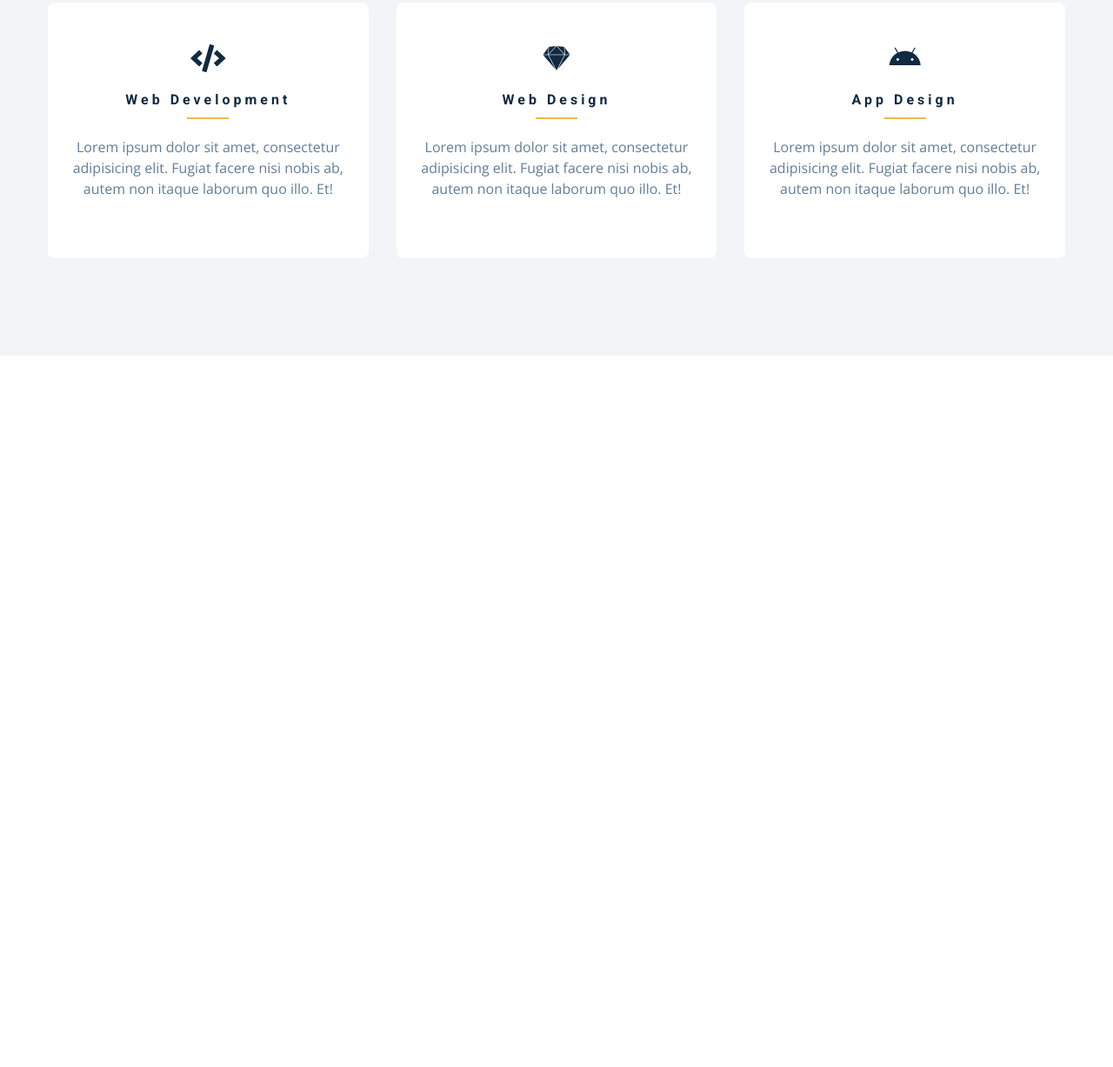
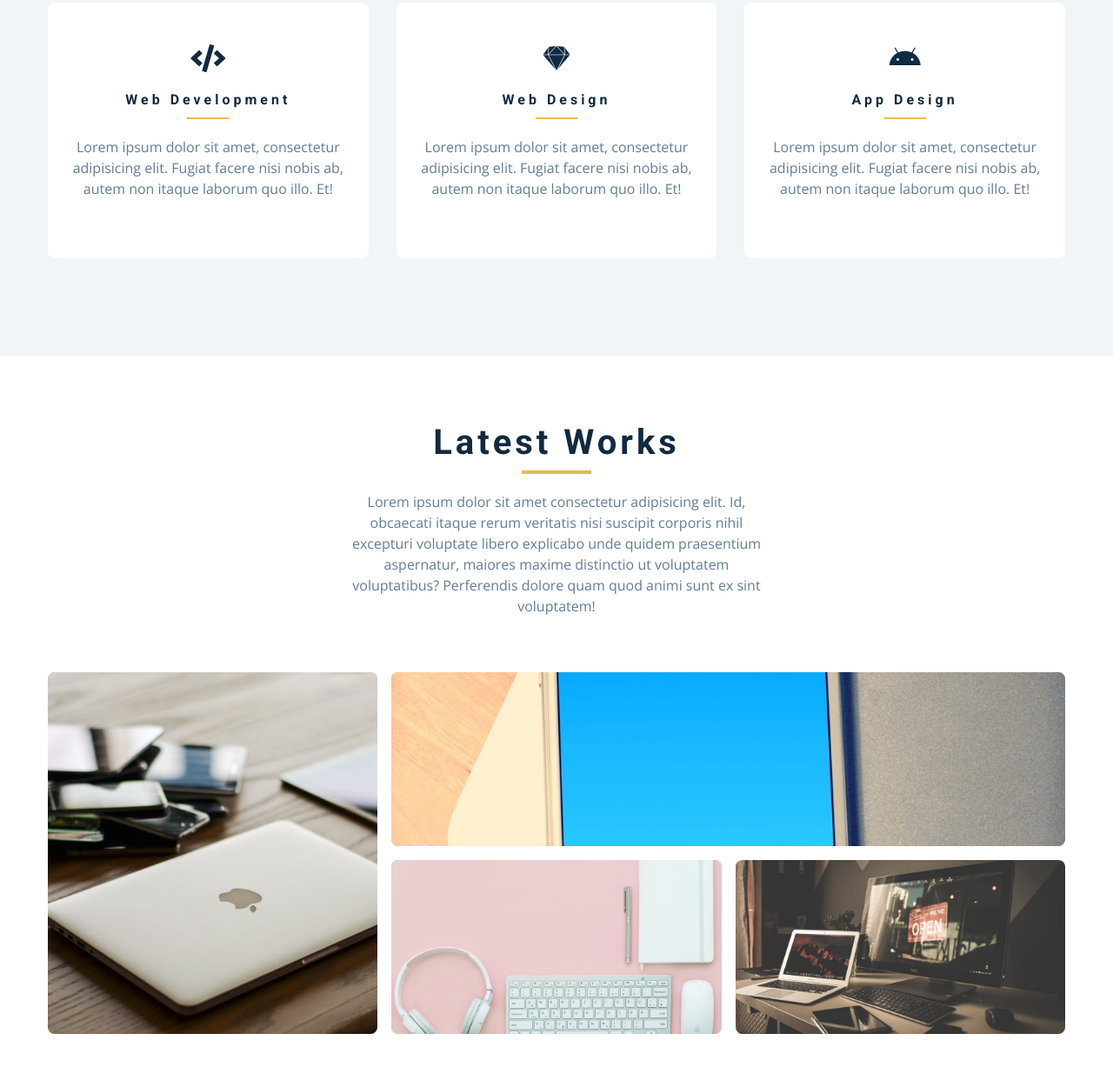
Before and after one commit to seaofcode/PortfolioGrid, a plain HTML site: page index.html in a window 1280 px wide. Shown: the part 1637-2864 px from the top of the page at 87% size. Before the commit the page ends 2046 px from the top, so only its background shows below. Drawn offline with nearby package versions, Linux system fonts and the light colour scheme.

Commit message:
Project Page
Grid Areas and Scaling border effects on items

```diff
--- a/css/styles.css
+++ b/css/styles.css
@@ -470,7 +470,99 @@ Services
 Projects
 ===============
 */
-
+.projects-text {
+  width: 85%;
+  max-width: 30rem;
+  margin: 0 auto;
+}
+.project {
+  position: relative;
+  background: var(--clr-primary-5);
+  border-radius: var(--radius);
+  margin-bottom: 2rem;
+}
+.project-info {
+  text-align: center;
+  color: var(--clr-white);
+  position: absolute;
+  top: 50%;
+  left: 50%;
+  transform: translate(-50%, -50%);
+  transition: var(--transition);
+  opacity: 0;
+}
+.project-info p {
+  text-transform: capitalize;
+  color: var(--clr-white);
+}
+.project:hover .project-info{
+  opacity: 1;
+}
+.project-img {
+  transition: var(--transition);
+  border-radius: var(--radius);
+  height: 15rem;
+  object-fit: cover;
+}
+.project:hover .project-img {
+  opacity: 0.1;
+}
+.project::after {
+  content: "";
+  position: absolute;
+  top: 0;
+  left: 0;
+  width: 100%;
+  height: 100%;
+  border: 0.25rem solid var(--clr-white);
+  border-radius: var(--radius);
+  transition: var(--transition);
+  opacity: 0;
+}
+.project:hover::after {
+  opacity: 1;
+  transform: scale(0.8);
+}
+@media screen and (min-width:676px) {
+  .projects-center {
+    display: grid;
+    grid-template-columns: 1fr 1fr;
+    column-gap: 2rem;
+  }
+}
+@media screen and (min-width:925px) {
+  .projects-center {
+    grid-template-columns: 1fr 1fr 1fr;
+  }
+}
+@media screen and (min-width:1170px) {
+  .projects-center {
+    grid-template-rows: 200px 200px;
+    gap: 1rem;
+    grid-template-areas:
+    "a b b"
+    "a c d"
+    ;
+  }
+  .project-img {
+    height: 100%;
+  }
+  .project {
+    height: 100%;
+  }
+  .project-1 {
+    grid-area: a;
+  }
+  .project-2 {
+    grid-area: b;
+  }
+  .project-3 {
+    grid-area: c;
+  }
+  .project-4 {
+    grid-area: d;
+  }
+}
 /*
 ===============
 Connect
--- a/index.html
+++ b/index.html
@@ -211,7 +211,60 @@
     </section>
     <!-- end of services -->
     <!-- projects -->
-
+    <section class="section projects">
+      <!-- section title -->
+      <div class="section-title">
+        <h2>Latest Works</h2>
+        <div class="underline"></div>
+        <p class="projects-text">
+          Lorem ipsum dolor sit amet consectetur adipisicing elit. Id, obcaecati itaque rerum veritatis nisi suscipit corporis nihil excepturi voluptate libero explicabo unde quidem praesentium aspernatur, maiores maxime distinctio ut voluptatem voluptatibus? Perferendis dolore quam quod animi sunt ex sint voluptatem!
+        </p>
+      </div>
+      <!-- end section title -->
+      <div class="section-center projects-center">
+        <!-- single project -->
+        <a href="projects.html" class="project-1">
+          <article class="project">
+            <img src="./images/project-1.jpeg" alt="project 1" class="project-img">
+            <div class="project-info">
+              <h4>project title</h4>
+              <p>client name</p>
+            </div>
+          </article>
+        </a>
+        <!-- end of single project -->
+        <a href="projects.html" class="project-2">
+          <article class="project">
+            <img src="./images/project-2.jpeg" alt="project 1" class="project-img">
+            <div class="project-info">
+              <h4>project title</h4>
+              <p>client name</p>
+            </div>
+          </article>
+        </a>
+        <!-- end of single project -->
+        <a href="projects.html" class="project-3">
+          <article class="project">
+            <img src="./images/project-3.jpeg" alt="project 1" class="project-img">
+            <div class="project-info">
+              <h4>project title</h4>
+              <p>client name</p>
+            </div>
+          </article>
+        </a>
+        <!-- end of single project -->
+        <a href="projects.html" class="project-4">
+          <article class="project">
+            <img src="./images/project-4.jpeg" alt="project 1" class="project-img">
+            <div class="project-info">
+              <h4>project title</h4>
+              <p>client name</p>
+            </div>
+          </article>
+        </a>
+        <!-- end of single project -->
+      </div>
+    </section>
     <!-- end of projects -->
     <!-- connect -->
 
```
